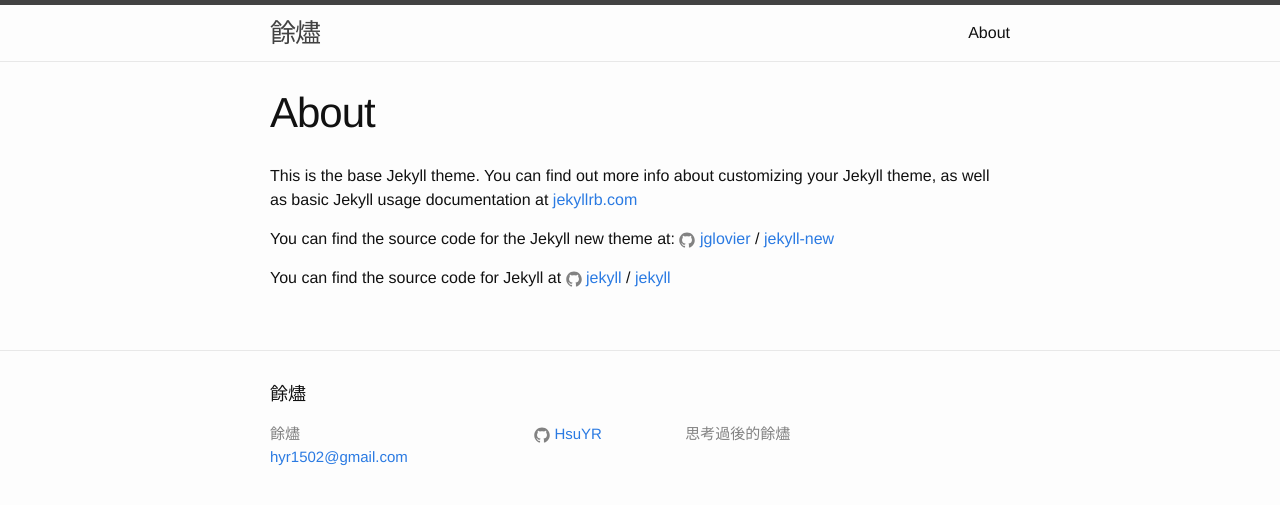
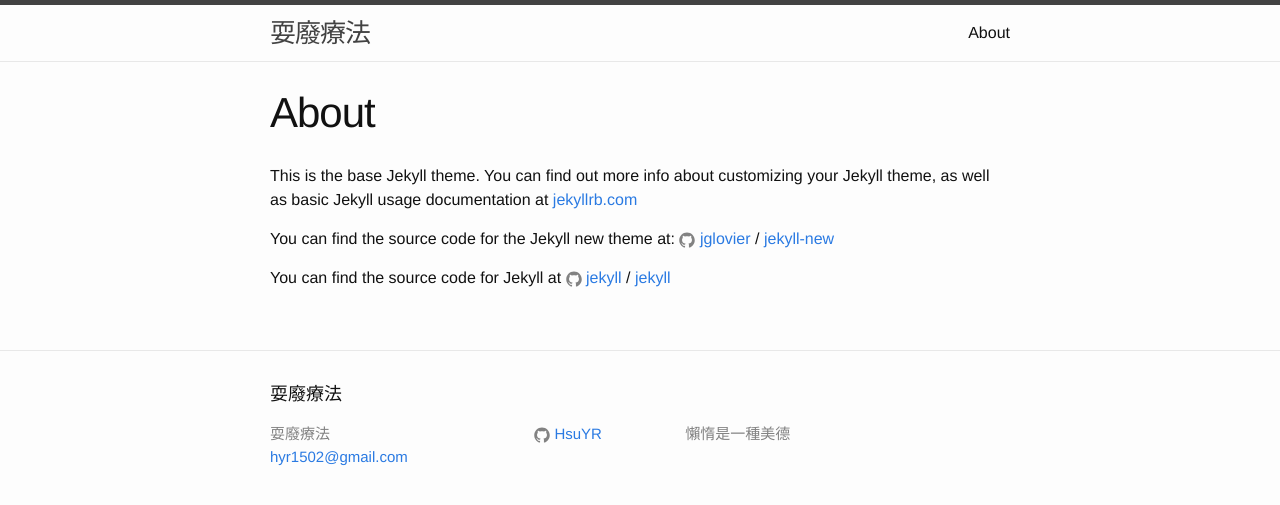
Before and after one commit to HsuYR/blog, a Jekyll site: the page built from about.md, in a window 1280 px wide. Shown: the top 505 px of the page. Built offline with Jekyll 4.4.1, drawn with Linux system fonts in a browser that asks for light colours.

Commit message:
Change blog name

```diff
--- a/_config.yml
+++ b/_config.yml
@@ -6,10 +6,10 @@
 # 'jekyll serve'. If you change this file, please restart the server process.
 
 # Site settings
-title: 餘燼
+title: 耍廢療法
 email: hyr1502@gmail.com
 description: > # this means to ignore newlines until "baseurl:"
-  思考過後的餘燼
+  懶惰是一種美德
 baseurl: "/blog" # the subpath of your site, e.g. /blog
 url: "http://hsuyr.github.io" # the base hostname & protocol for your site
 github_username:  HsuYR
```
